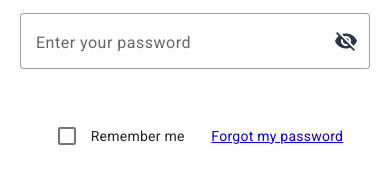
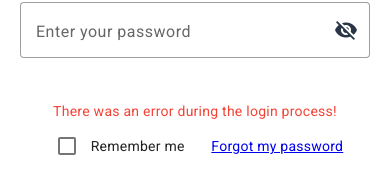
Before and after one commit to AlexejHein/join_Angular, an Angular app: page / in a window 390 px wide. Both pictures are taken after a click on the button "Login". Shown: the part 476-655 px from the top of the page. Built offline with nearby package versions, Linux system fonts and the light colour scheme; no server answers.

Commit message:
add mobile

```diff
--- a/src/app/login/login.component.html
+++ b/src/app/login/login.component.html
@@ -4,7 +4,7 @@
     <mat-card-header>Login</mat-card-header>
     <hr>
     <mat-form-field appearance="outline">
-      <mat-label>Username</mat-label> <!-- Verwende `Username` statt `Email` -->
+      <mat-label>Username</mat-label>
       <input matInput placeholder="Username" [(ngModel)]="username">
       <mat-icon matSuffix>person</mat-icon>
     </mat-form-field>
@@ -15,6 +15,7 @@
         <mat-icon>{{hide ? 'visibility_off' : 'visibility'}}</mat-icon>
       </button>
     </mat-form-field>
+    <mat-error *ngIf="errorMessage">{{ errorMessage}}</mat-error>
     <div class="remember">
       <mat-checkbox [formControl]="hideRequiredControl">Remember me</mat-checkbox>
       <a href="#">Forgot my password</a>
--- a/src/app/login/login.component.ts
+++ b/src/app/login/login.component.ts
@@ -11,6 +11,7 @@ import { FormControl } from '@angular/forms';
 export class LoginComponent {
   username: string = '';
   password: string = '';
+  errorMessage: string | null = null;
   hideRequiredControl = new FormControl(false);
   hide: boolean = true;
 
@@ -30,6 +31,7 @@ export class LoginComponent {
         this.router.navigate(['/summary']).then(r => {});
       },
       error => {
+        this.errorMessage = 'There was an error during the login process!';
         console.error('There was an error during the login process!', error);
       }
     );
```
